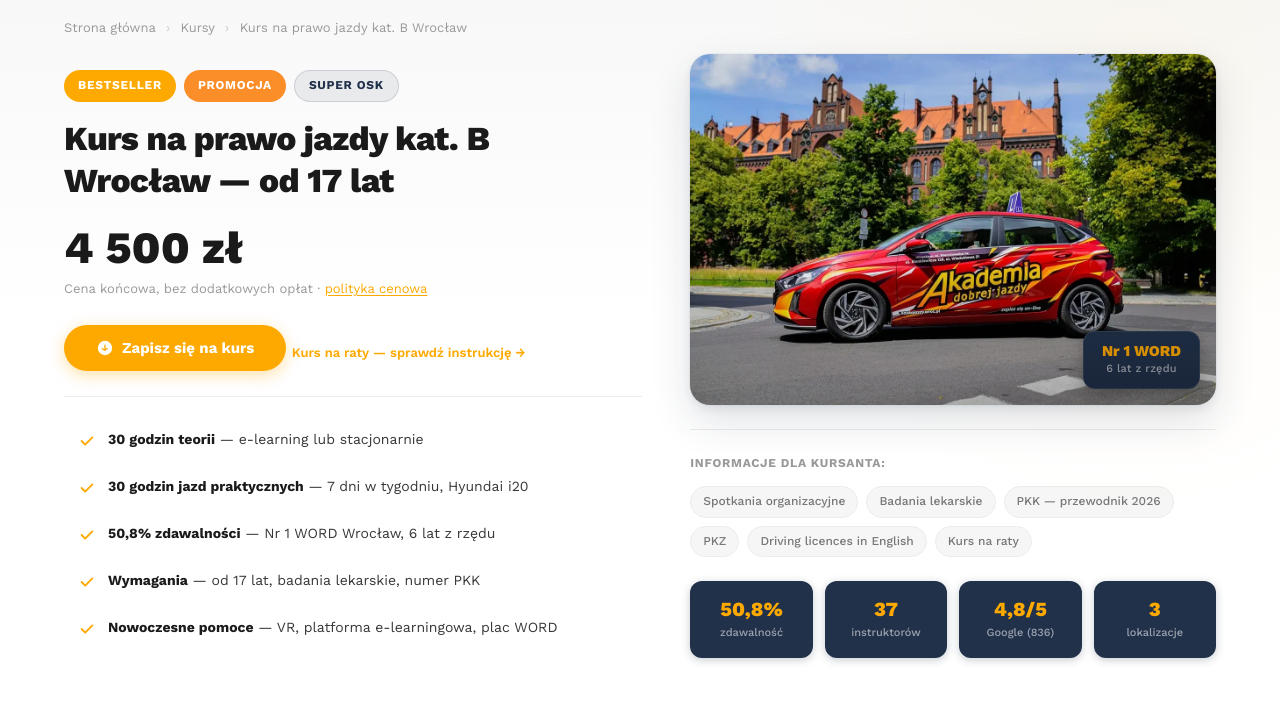
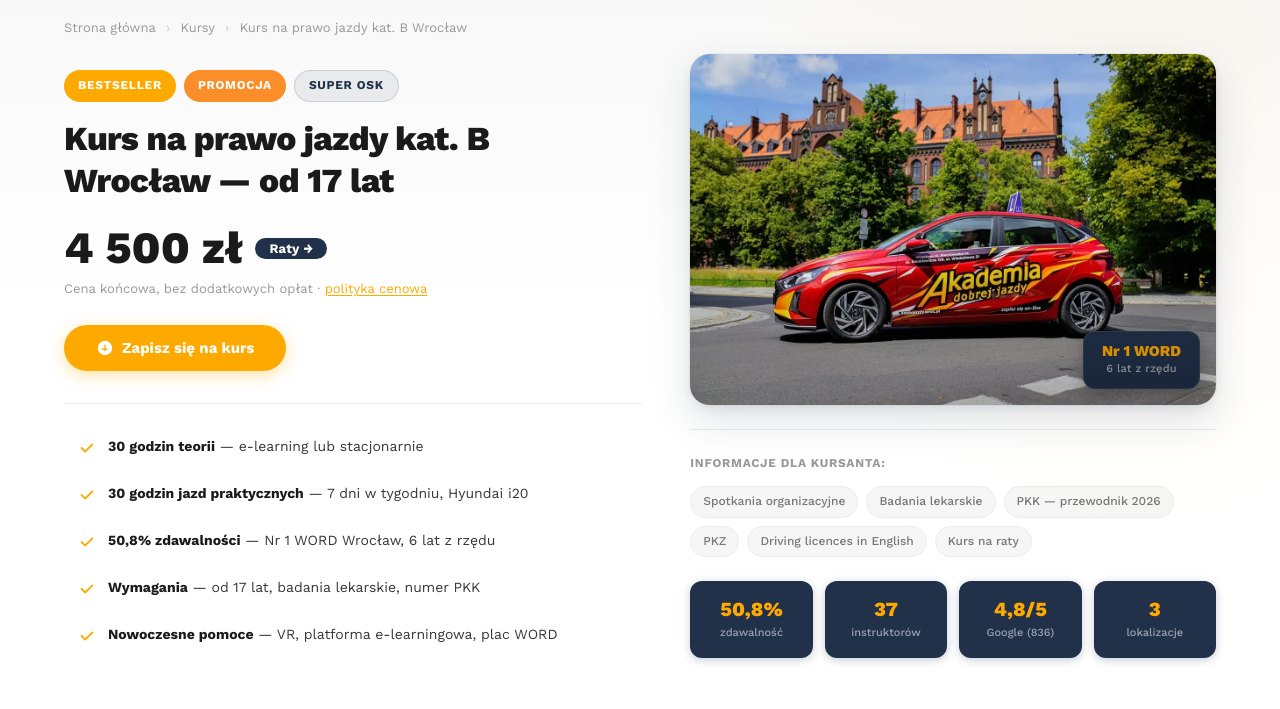
Before and after one commit to SiwsON1/adj-redesign, a website: page index.html in a window 1280 px wide. Shown: the part 91-800 px from the top of the page. Drawn offline with nearby package versions, Linux system fonts and the light colour scheme.

Commit message:
Zamien link raty na pill badge obok ceny
Przeniesienie info o ratach z oddzielnego linka pod CTA
do kompaktowego pill badge inline obok kwoty 4500 zl.
Lepsze powiazanie z kontekstem cenowym, czystszy CTA.

```diff
--- a/css/style.css
+++ b/css/style.css
@@ -253,7 +253,9 @@
   font-weight: 800;
   color: var(--gray-900);
   line-height: 1;
-  display: block;
+  display: flex;
+  align-items: center;
+  gap: 12px;
   margin-bottom: var(--sp-1);
 }
 
@@ -269,18 +271,28 @@
 
 /* CTA */
 .hero__cta-btn {
-  margin-bottom: var(--sp-3);
-}
-
-.hero__raty-link {
-  display: inline-block;
+  margin-bottom: var(--sp-8);
+}
+
+.hero__raty-pill {
+  display: inline-flex;
+  align-items: center;
+  font-family: var(--font-body);
   font-size: 13px;
-  font-weight: 600;
-  color: var(--brand);
-  margin-bottom: var(--sp-8);
-}
-.hero__raty-link:hover {
-  color: var(--brand-dark);
+  font-weight: 700;
+  letter-spacing: 0.02em;
+  color: var(--white);
+  background: var(--navy);
+  padding: 4px 14px;
+  border-radius: 100px;
+  flex-shrink: 0;
+  text-decoration: none;
+  transition: background 0.2s, transform 0.2s;
+}
+.hero__raty-pill:hover {
+  background: var(--navy-light);
+  color: var(--white);
+  transform: translateY(-1px);
 }
 
 /* Feature checklist (anchor links) */
--- a/index.html
+++ b/index.html
@@ -106,7 +106,7 @@
         <h1 class="hero__title">Kurs na prawo jazdy kat.&nbsp;B Wrocław — od&nbsp;17&nbsp;lat</h1>
 
         <div class="hero__price-block">
-          <span class="hero__price-value">4 500 zł</span>
+          <span class="hero__price-value">4 500 zł <a href="/kursy-na-raty/" class="hero__raty-pill">Raty &rarr;</a></span>
           <span class="hero__price-note">Cena końcowa, bez dodatkowych opłat · <a href="/polityka-cenowa/">polityka cenowa</a></span>
         </div>
 
@@ -114,7 +114,6 @@
           <svg viewBox="0 0 20 20" fill="currentColor"><path fill-rule="evenodd" d="M10 18a8 8 0 100-16 8 8 0 000 16zm.75-11.25a.75.75 0 00-1.5 0v4.59l-1.95-1.16a.75.75 0 10-.77 1.29l2.75 1.63a.75.75 0 00.77 0l2.75-1.63a.75.75 0 00-.77-1.29l-1.28.76V6.75z" clip-rule="evenodd"/></svg>
           Zapisz się na kurs
         </a>
-        <a href="/kursy-na-raty/" class="hero__raty-link">Kurs na raty — sprawdź instrukcję &rarr;</a>
 
         <!-- Key features as anchor links -->
         <ul class="hero__features">
```
